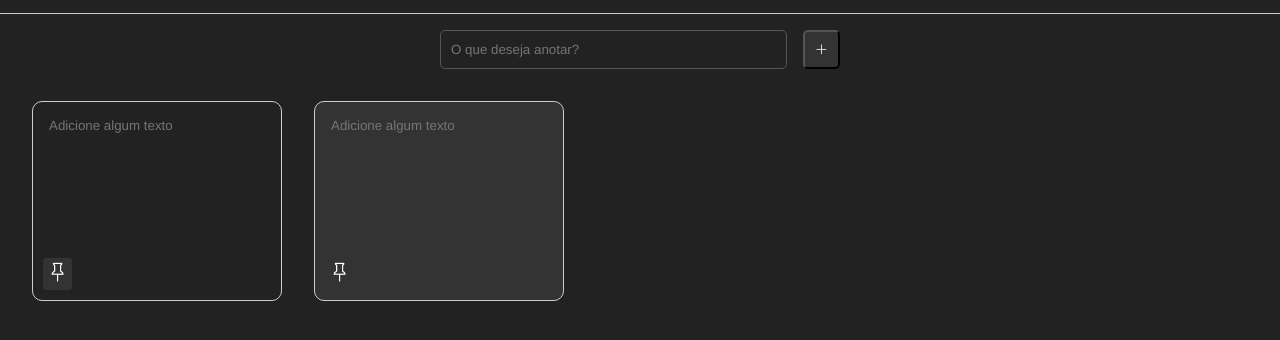
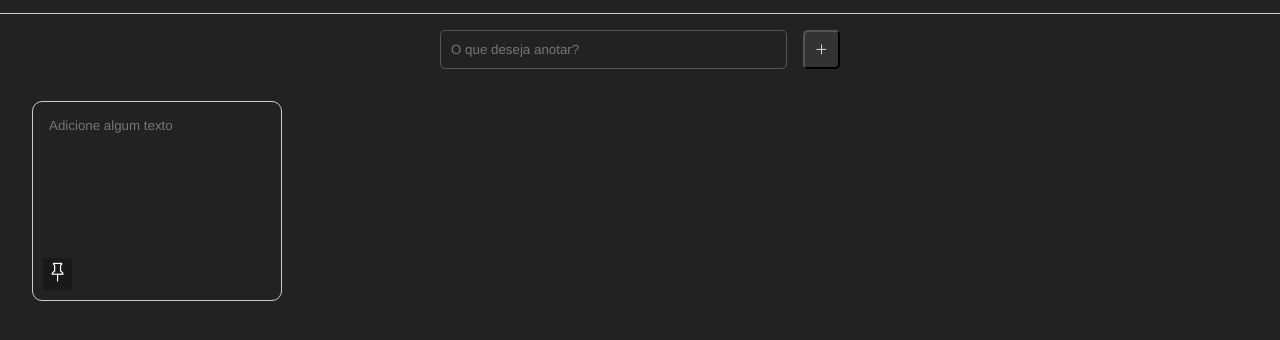
Before and after one commit to baladei/Notes, a plain HTML site: page index.html in a window 1280 px wide. Both pictures are taken after a click on the button 821 px from the left and 105 px from the top of the page. Shown: the part 56-396 px from the top of the page. Drawn offline with nearby package versions, Linux system fonts and the light colour scheme.

Commit message:
Done LocaStorage and starting config Fixed Notes

```diff
--- a/index.html
+++ b/index.html
@@ -30,19 +30,6 @@
       <input type="text" id="note-content" placeholder="O que deseja anotar?" />
       <button class="add-note"><i class="bi bi-plus-lg"></i></button>
     </div>
-    <div id="notes-container">
-      <div class="note">
-        <textarea placeholder="Adicione algum texto"></textarea>
-        <i class="bi bi-pin"></i>
-        <i class="bi bi-x-lg"></i>
-        <i class="bi bi-file-earmark-plus"></i>
-      </div>
-      <div class="note fixed">
-        <textarea placeholder="Adicione algum texto"></textarea>
-        <i class="bi bi-pin"></i>
-        <i class="bi bi-x-lg"></i>
-        <i class="bi bi-file-earmark-plus"></i>
-      </div>
-    </div>
+    <div id="notes-container"></div>
   </body>
 </html>
--- a/js/scripts.js
+++ b/js/scripts.js
@@ -1 +1,99 @@
-console.log("testando");
+// Selectors
+
+const notesContainer = document.querySelector("#notes-container");
+const noteInput = document.querySelector("#note-content");
+const addNoteBtn = document.querySelector(".add-note");
+
+// Functions
+
+function showNotes() {
+  getNotes().forEach((note) => {
+    const noteElement = createNote(note.id, note.content, note.fixed);
+
+    notesContainer.appendChild(noteElement);
+  });
+}
+
+function addNote() {
+  const notes = getNotes();
+
+  const noteObject = {
+    id: generateId(),
+    content: noteInput.value,
+    fixed: false,
+  };
+
+  const noteElement = createNote(noteObject.id, noteObject.content);
+
+  notesContainer.appendChild(noteElement);
+
+  notes.push(noteObject);
+
+  saveNotes(notes);
+
+  noteInput.value = "";
+}
+
+function generateId() {
+  return Math.floor(Math.random() * 300);
+}
+
+function createNote(id, content, fixed) {
+  const element = document.createElement("div");
+
+  element.classList.add("note");
+
+  const textarea = document.createElement("textarea");
+
+  textarea.value = content;
+
+  textarea.placeholder = "Adicione algum texto";
+
+  element.appendChild(textarea);
+
+  const pinIcon = document.createElement("i");
+
+  pinIcon.classList.add(...["bi", "bi-pin"]);
+
+  element.appendChild(pinIcon);
+
+  if (fixed) {
+    element.classList.add("fixed");
+  }
+
+  element.querySelector(".bi-pin").addEventListener("click", () => {
+    toggleFixNote(id);
+  });
+
+  return element;
+}
+
+function toggleFixNote(id) {
+  const notes = getNotes();
+
+  const targetNote = notes.filter((note) => note.id === id)[0];
+
+  targetNote.fixed = !targetNote.fixed;
+
+  saveNotes(notes);
+}
+
+// Local Storage
+
+function saveNotes(notes) {
+  localStorage.setItem("notes", JSON.stringify(notes));
+}
+
+function getNotes() {
+  const notes = JSON.parse(localStorage.getItem("notes") || "[]");
+
+  return notes;
+}
+
+// Events
+
+addNoteBtn.addEventListener("click", () => addNote());
+
+// initialization
+
+showNotes();
--- a/styles/styles.css
+++ b/styles/styles.css
@@ -109,7 +109,7 @@ header {
   left: 10px;
   bottom: 10px;
   font-size: 1.2rem;
-  background-color: #333;
+  background-color: #11111183;
   cursor: pointer;
   padding: 5px;
   border-radius: 3px;
```
